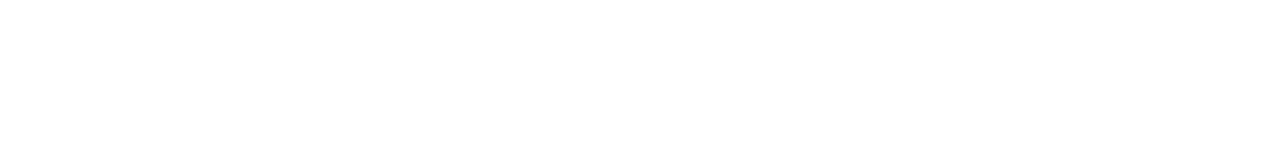
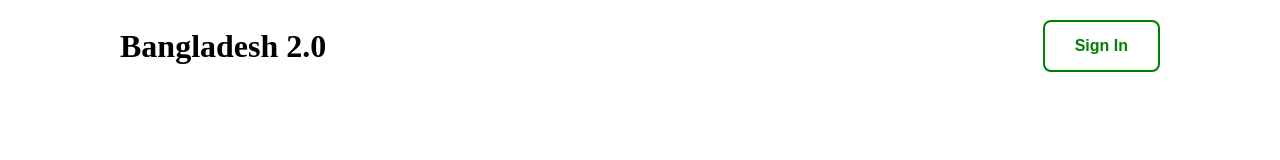
Before and after one commit to AsifHossain22/b11a1-asignment-1, a plain HTML site: page index.html in a window 1280 px wide. Drawn offline with Linux system fonts and the light colour scheme.

Commit message:
Nav Added

```diff
--- a/index.html
+++ b/index.html
@@ -6,5 +6,18 @@
     <title>B11A1-Assignment-1</title>
     <link rel="stylesheet" href="styles/style.css" />
   </head>
-  <body></body>
+  <body>
+    <header>
+      <!-- NavBarStart -->
+      <nav>
+        <ul>
+          <li class="logo">Bangladesh 2.0</li>
+          <li><button class="btn-secondary">Sign In</button></li>
+        </ul>
+      </nav>
+      <!-- NavBarEnd -->
+    </header>
+    <main></main>
+    <footer></footer>
+  </body>
 </html>
--- a/styles/style.css
+++ b/styles/style.css
@@ -0,0 +1,38 @@
+* {
+  margin: 0;
+  padding: 0;
+}
+
+header {
+  padding: 0 120px;
+}
+main {
+  padding: 0 120px;
+}
+footer {
+  padding: 0 120px;
+}
+
+nav {
+  padding: 20px 0;
+}
+nav ul {
+  display: flex;
+  justify-content: space-between;
+  align-items: center;
+  list-style: none;
+}
+nav ul .logo {
+  font-size: 32px;
+  font-weight: 700;
+}
+.btn-secondary {
+  padding: 15px 30px;
+  border-radius: 8px;
+  border: 2px solid green;
+  color: green;
+  font-size: 16px;
+  font-weight: 600;
+  background-color: transparent;
+  cursor: pointer;
+}
```
